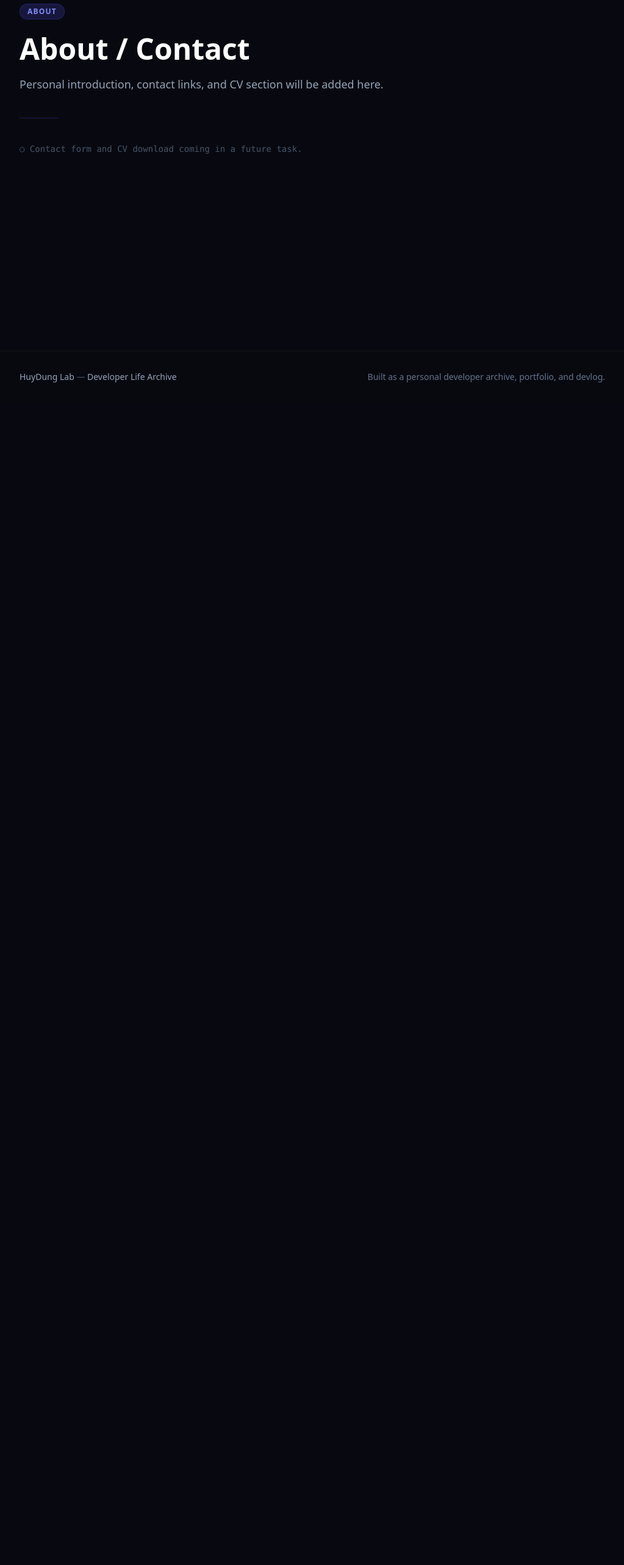
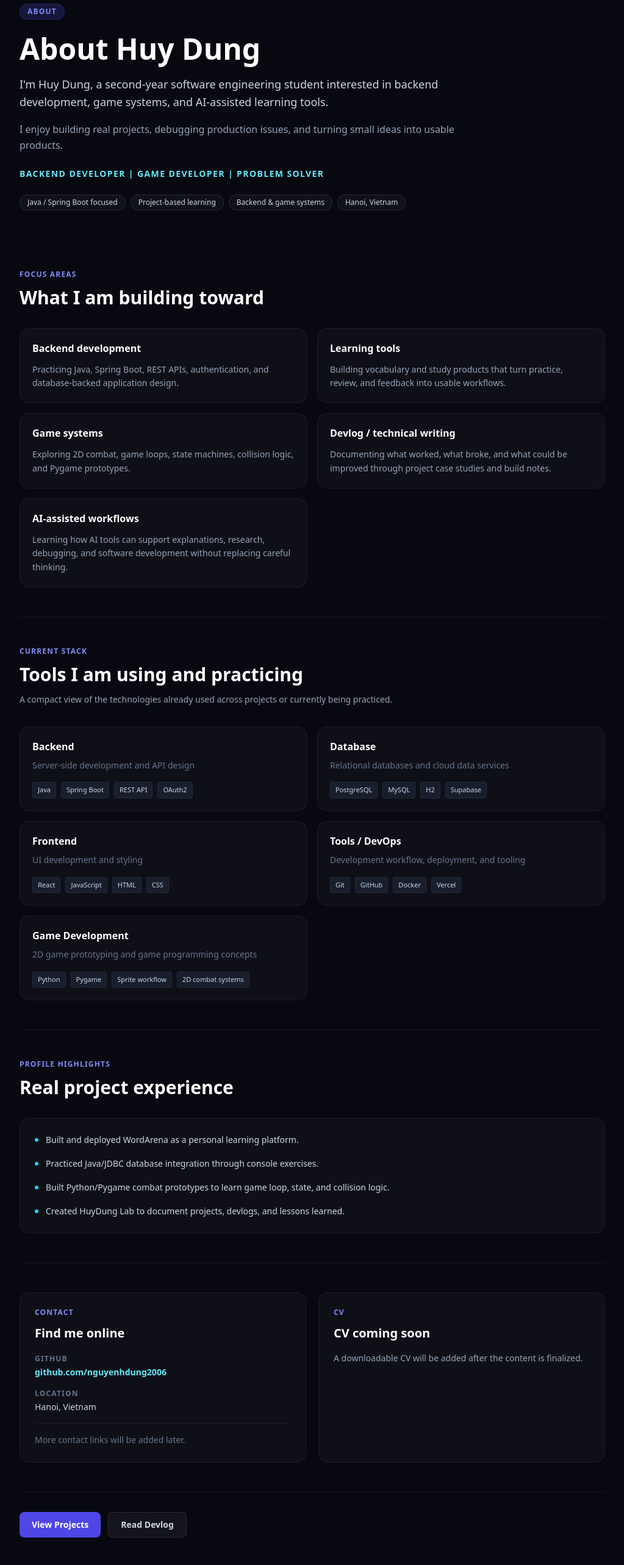
Before and after one commit to nguyenhdung2006/Developer-Life-Archive, a React (Vite) app in the folder frontend/: page /about in a window 1280 px wide. Shown: the part 140-2706 px from the top of the page at 61% size, without its empty margins (128-1151 px from the left). Before the commit the page ends 800 px from the top, so only its background shows below. Built offline with nearby package versions, Linux system fonts and the light colour scheme.

Commit message:
Build About contact CV page

```diff
--- /dev/null
+++ b/frontend/src/components/about/AboutHero.jsx
@@ -0,0 +1,47 @@
+const badges = [
+  'Java / Spring Boot focused',
+  'Project-based learning',
+  'Backend & game systems',
+  'Hanoi, Vietnam',
+]
+
+function AboutHero() {
+  return (
+    <section className="pb-12">
+      <div className="max-w-3xl">
+        <span className="mb-6 inline-block rounded-full border border-indigo-700/30 bg-indigo-900/40 px-3 py-1 text-xs font-semibold uppercase tracking-widest text-indigo-400">
+          About
+        </span>
+
+        <h1 className="mb-5 text-4xl font-bold leading-tight text-white sm:text-5xl">
+          About Huy Dung
+        </h1>
+
+        <p className="text-lg leading-relaxed text-slate-300">
+          I'm Huy Dung, a second-year software engineering student interested in backend development, game systems, and AI-assisted learning tools.
+        </p>
+
+        <p className="mt-4 text-base leading-relaxed text-slate-400">
+          I enjoy building real projects, debugging production issues, and turning small ideas into usable products.
+        </p>
+
+        <p className="mt-6 text-sm font-semibold uppercase tracking-widest text-cyan-300">
+          Backend Developer | Game Developer | Problem Solver
+        </p>
+
+        <div className="mt-6 flex flex-wrap gap-2">
+          {badges.map((badge) => (
+            <span
+              key={badge}
+              className="rounded-full border border-white/10 bg-white/[0.04] px-3 py-1 text-xs font-medium text-slate-300"
+            >
+              {badge}
+            </span>
+          ))}
+        </div>
+      </div>
+    </section>
+  )
+}
+
+export default AboutHero
--- /dev/null
+++ b/frontend/src/components/about/ContactPanel.jsx
@@ -0,0 +1,39 @@
+function ContactPanel() {
+  return (
+    <section className="rounded-2xl border border-white/5 bg-white/[0.03] p-6">
+      <p className="mb-3 text-xs font-semibold uppercase tracking-widest text-indigo-400">
+        Contact
+      </p>
+      <h2 className="text-xl font-bold text-white">Find me online</h2>
+
+      <div className="mt-5 space-y-4">
+        <div>
+          <p className="text-xs font-semibold uppercase tracking-widest text-slate-500">
+            GitHub
+          </p>
+          <a
+            href="https://github.com/nguyenhdung2006"
+            target="_blank"
+            rel="noreferrer"
+            className="mt-1 inline-flex text-sm font-semibold text-cyan-300 hover:text-cyan-200 transition-colors duration-200"
+          >
+            github.com/nguyenhdung2006
+          </a>
+        </div>
+
+        <div>
+          <p className="text-xs font-semibold uppercase tracking-widest text-slate-500">
+            Location
+          </p>
+          <p className="mt-1 text-sm text-slate-300">Hanoi, Vietnam</p>
+        </div>
+
+        <p className="border-t border-white/5 pt-4 text-sm leading-relaxed text-slate-500">
+          More contact links will be added later.
+        </p>
+      </div>
+    </section>
+  )
+}
+
+export default ContactPanel
--- /dev/null
+++ b/frontend/src/components/about/CvPanel.jsx
@@ -0,0 +1,15 @@
+function CvPanel() {
+  return (
+    <section className="rounded-2xl border border-white/5 bg-white/[0.03] p-6">
+      <p className="mb-3 text-xs font-semibold uppercase tracking-widest text-indigo-400">
+        CV
+      </p>
+      <h2 className="text-xl font-bold text-white">CV coming soon</h2>
+      <p className="mt-4 text-sm leading-relaxed text-slate-400">
+        A downloadable CV will be added after the content is finalized.
+      </p>
+    </section>
+  )
+}
+
+export default CvPanel
--- /dev/null
+++ b/frontend/src/components/about/FocusAreas.jsx
@@ -0,0 +1,58 @@
+const focusAreas = [
+  {
+    title: 'Backend development',
+    description:
+      'Practicing Java, Spring Boot, REST APIs, authentication, and database-backed application design.',
+  },
+  {
+    title: 'Learning tools',
+    description:
+      'Building vocabulary and study products that turn practice, review, and feedback into usable workflows.',
+  },
+  {
+    title: 'Game systems',
+    description:
+      'Exploring 2D combat, game loops, state machines, collision logic, and Pygame prototypes.',
+  },
+  {
+    title: 'Devlog / technical writing',
+    description:
+      'Documenting what worked, what broke, and what could be improved through project case studies and build notes.',
+  },
+  {
+    title: 'AI-assisted workflows',
+    description:
+      'Learning how AI tools can support explanations, research, debugging, and software development without replacing careful thinking.',
+  },
+]
+
+function FocusAreas() {
+  return (
+    <section className="py-12 border-t border-white/5">
+      <div className="mb-8">
+        <p className="mb-3 text-xs font-semibold uppercase tracking-widest text-indigo-400">
+          Focus Areas
+        </p>
+        <h2 className="text-2xl font-bold leading-snug text-white sm:text-3xl">
+          What I am building toward
+        </h2>
+      </div>
+
+      <div className="grid gap-4 md:grid-cols-2">
+        {focusAreas.map((area) => (
+          <article
+            key={area.title}
+            className="rounded-2xl border border-white/5 bg-white/[0.03] p-5 hover:border-indigo-700/30 hover:bg-indigo-900/5 transition-colors duration-200"
+          >
+            <h3 className="text-base font-semibold text-white">{area.title}</h3>
+            <p className="mt-3 text-sm leading-relaxed text-slate-400">
+              {area.description}
+            </p>
+          </article>
+        ))}
+      </div>
+    </section>
+  )
+}
+
+export default FocusAreas
--- /dev/null
+++ b/frontend/src/components/about/ProfileHighlights.jsx
@@ -0,0 +1,34 @@
+const highlights = [
+  'Built and deployed WordArena as a personal learning platform.',
+  'Practiced Java/JDBC database integration through console exercises.',
+  'Built Python/Pygame combat prototypes to learn game loop, state, and collision logic.',
+  'Created HuyDung Lab to document projects, devlogs, and lessons learned.',
+]
+
+function ProfileHighlights() {
+  return (
+    <section className="py-12 border-t border-white/5">
+      <div className="mb-8">
+        <p className="mb-3 text-xs font-semibold uppercase tracking-widest text-indigo-400">
+          Profile Highlights
+        </p>
+        <h2 className="text-2xl font-bold leading-snug text-white sm:text-3xl">
+          Real project experience
+        </h2>
+      </div>
+
+      <div className="rounded-2xl border border-white/5 bg-white/[0.03] p-6">
+        <ul className="space-y-4">
+          {highlights.map((highlight) => (
+            <li key={highlight} className="flex gap-3 text-sm leading-relaxed text-slate-300">
+              <span className="mt-2 h-1.5 w-1.5 shrink-0 rounded-full bg-cyan-400" />
+              <span>{highlight}</span>
+            </li>
+          ))}
+        </ul>
+      </div>
+    </section>
+  )
+}
+
+export default ProfileHighlights
--- a/frontend/src/pages/About.jsx
+++ b/frontend/src/pages/About.jsx
@@ -1,33 +1,88 @@
+import { Link } from 'react-router-dom'
+import AboutHero from '../components/about/AboutHero'
+import ContactPanel from '../components/about/ContactPanel'
+import CvPanel from '../components/about/CvPanel'
+import FocusAreas from '../components/about/FocusAreas'
+import ProfileHighlights from '../components/about/ProfileHighlights'
 import Container from '../components/common/Container'
+import { techStack } from '../data'
 
-/**
- * About — placeholder for the personal introduction, contact, and CV section.
- */
 function About() {
+  const stackGroups = Array.isArray(techStack) ? techStack.slice(0, 5) : []
+
   return (
-    <Container className="py-20">
-      <div className="max-w-2xl">
+    <Container className="py-16 sm:py-20">
+      <AboutHero />
 
-        <span className="inline-block mb-6 px-3 py-1 text-xs font-semibold tracking-widest uppercase rounded-full bg-indigo-900/40 text-indigo-400 border border-indigo-700/30">
-          About
-        </span>
+      <FocusAreas />
 
-        <h1 className="text-4xl sm:text-5xl font-bold text-white mb-5 leading-tight">
-          About / Contact
-        </h1>
+      {stackGroups.length > 0 && (
+        <section className="py-12 border-t border-white/5">
+          <div className="mb-8">
+            <p className="mb-3 text-xs font-semibold uppercase tracking-widest text-indigo-400">
+              Current Stack
+            </p>
+            <h2 className="text-2xl font-bold leading-snug text-white sm:text-3xl">
+              Tools I am using and practicing
+            </h2>
+            <p className="mt-3 max-w-2xl text-sm leading-relaxed text-slate-400">
+              A compact view of the technologies already used across projects or currently being practiced.
+            </p>
+          </div>
 
-        <p className="text-slate-400 text-lg leading-relaxed mb-10">
-          Personal introduction, contact links, and CV section will be added
-          here.
-        </p>
+          <div className="grid gap-4 md:grid-cols-2">
+            {stackGroups.map((group) => (
+              <article
+                key={group.group}
+                className="rounded-2xl border border-white/5 bg-white/[0.03] p-5"
+              >
+                <h3 className="text-base font-semibold text-white">{group.group}</h3>
+                {group.description && (
+                  <p className="mt-2 text-sm leading-relaxed text-slate-500">
+                    {group.description}
+                  </p>
+                )}
 
-        <div className="w-16 h-px bg-indigo-700/40 mb-10" />
+                {Array.isArray(group.items) && group.items.length > 0 && (
+                  <div className="mt-4 flex flex-wrap gap-2">
+                    {group.items.slice(0, 4).map((item) => (
+                      <span
+                        key={item.name}
+                        className="rounded border border-slate-700/40 bg-slate-800/60 px-2 py-1 text-[11px] font-medium text-slate-300"
+                        title={item.level}
+                      >
+                        {item.name}
+                      </span>
+                    ))}
+                  </div>
+                )}
+              </article>
+            ))}
+          </div>
+        </section>
+      )}
 
-        <p className="text-slate-600 text-sm font-mono">
-          ○ Contact form and CV download coming in a future task.
-        </p>
+      <ProfileHighlights />
 
-      </div>
+      <section className="grid gap-5 py-12 border-t border-white/5 md:grid-cols-2">
+        <ContactPanel />
+        <CvPanel />
+      </section>
+
+      <section className="flex flex-col gap-3 border-t border-white/5 pt-8 sm:flex-row">
+        <Link
+          to="/projects"
+          className="inline-flex items-center justify-center rounded-lg bg-indigo-600 px-5 py-2.5 text-sm font-semibold text-white hover:bg-indigo-500 transition-colors duration-200"
+        >
+          View Projects
+        </Link>
+        <Link
+          to="/devlog"
+          className="inline-flex items-center justify-center rounded-lg border border-white/10 bg-white/5 px-5 py-2.5 text-sm font-semibold text-slate-300 hover:bg-white/10 hover:text-white transition-colors duration-200"
+        >
+          Read Devlog
+        </Link>
+      </section>
     </Container>
   )
 }
```
